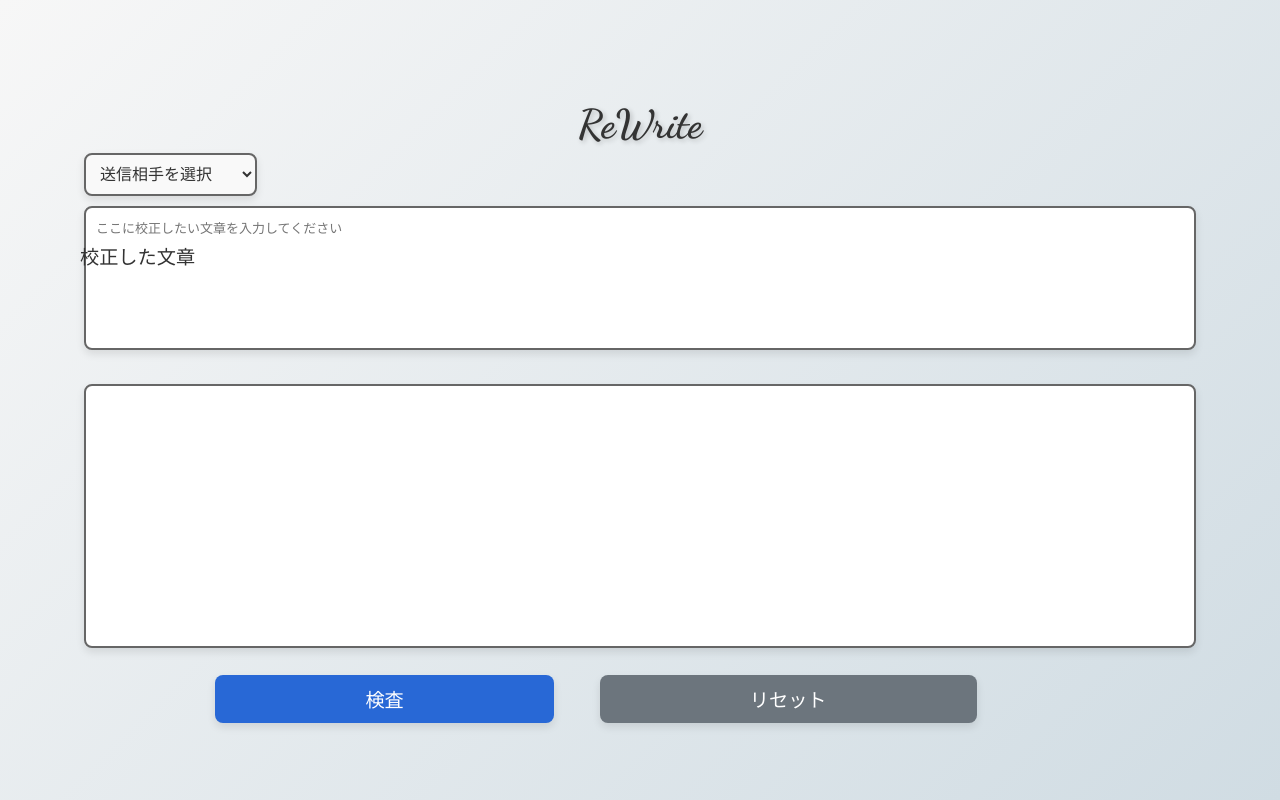
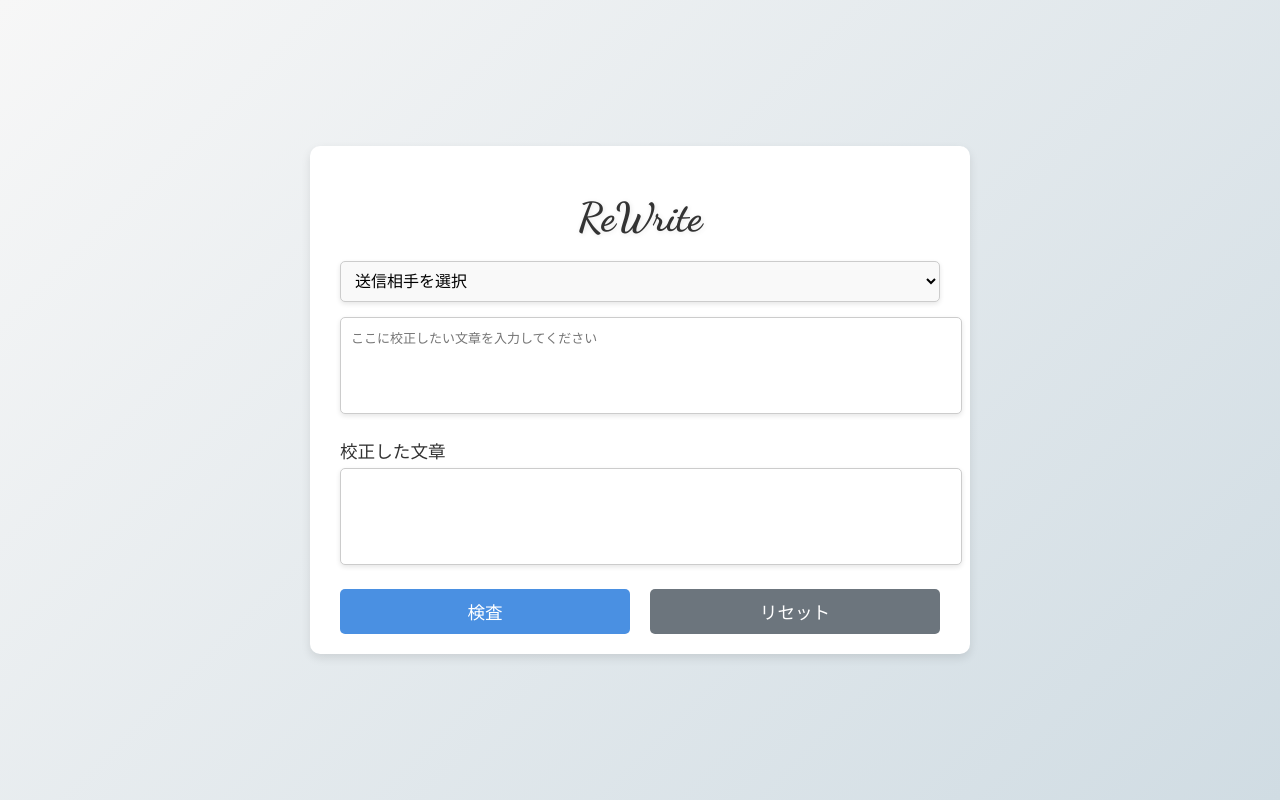
Before and after one commit to KD-J15/AI-Text-Editing-Tools, a Flask app: page / in a window 1280 px wide. Run offline with Flask 3, Linux system fonts and the light colour scheme.

Commit message:
css修正

```diff
--- a/static/css/styles.css
+++ b/static/css/styles.css
@@ -1,127 +1,109 @@
-/* 手書き風フォントの適用 */
+/* 全体のスタイル */
 body {
     font-family: 'Dancing Script', cursive;
-    background: linear-gradient(135deg, #f7f7f7, #d0dce3); /* グラデーションを追加 */
+    background: linear-gradient(135deg, #f7f7f7, #d0dce3);
     margin: 0;
     padding: 0;
     display: flex;
-    flex-direction: column;
     justify-content: center;
     align-items: center;
-    height: 100vh;
-    overflow: hidden; /* スクロールを無効に */
+    min-height: 100vh;
 }
 
-/* タイトルのスタイル */
 h1 {
     text-align: center;
-    font-size: 2.5em; /* サイズを調整 */
-    margin-bottom: 5px;
+    font-size: 2.5em;
     color: #333;
-    text-shadow: 2px 2px 5px rgba(0, 0, 0, 0.2); /* 軽い影を追加して視覚的に際立たせる */
+    margin-bottom: 20px;
+    text-shadow: 1px 1px 5px rgba(0, 0, 0, 0.1);
 }
 
-/* プルダウンメニューのスタイル */
+/* コンテナ */
+.container {
+    width: 90%;
+    max-width: 600px;
+    background-color: #ffffff;
+    padding: 20px 30px;
+    border-radius: 10px;
+    box-shadow: 0px 4px 10px rgba(0, 0, 0, 0.1);
+}
+
+/* select 要素 */
 select {
-    width: 13.5Svw;
+    width: 100%;
     padding: 10px;
-    border: 2px solid #666;
-    border-radius: 8px;
     font-size: 1em;
+    margin-bottom: 15px;
+    border: 1px solid #ccc;
+    border-radius: 5px;
+    box-shadow: 0px 2px 5px rgba(0, 0, 0, 0.1);
     background-color: #f9f9f9;
-    color: #333;
-    margin-bottom: 10px;
-    box-shadow: 0 4px 8px rgba(0, 0, 0, 0.1);
-    transition: all 0.3s ease;
 }
 
 select:focus {
-    border-color: #444;
     outline: none;
-    box-shadow: 0 0 10px rgba(85, 85, 85, 0.3);
+    border-color: #4a90e2;
+    box-shadow: 0 0 5px rgba(74, 144, 226, 0.5);
 }
 
-/* テキストエリアのスタイル */
+/* テキストエリア */
 textarea {
-    width: 85vw;
+    width: 100%;
     padding: 10px;
-    border-radius: 8px;
-    background-color: #fff;
-    border: 2px solid #666;
     font-size: 1em;
-    color: #333;
-    margin-bottom: 10px;
-    box-shadow: 0 4px 8px rgba(0, 0, 0, 0.1);
+    border: 1px solid #ccc;
+    border-radius: 5px;
+    margin-bottom: 20px;
     resize: none;
+    box-shadow: 0px 2px 5px rgba(0, 0, 0, 0.1);
 }
 
 textarea:focus {
-    border-color: #444;
     outline: none;
-    box-shadow: 0 0 10px rgba(85, 85, 85, 0.3);
+    border-color: #4a90e2;
+    box-shadow: 0 0 5px rgba(74, 144, 226, 0.5);
 }
 
-/* 校正する文章と校正した文章の間にマージン */
-.output-section {
-    margin-top: 20px;
+/* ラベル */
+label {
+    font-size: 1.1em;
+    margin-bottom: 5px;
+    display: block;
+    color: #333;
 }
 
-#input-text {
-    height: 15vh;
+/* ボタン */
+.button-container {
+    display: flex;
+    justify-content: center;
+    gap: 20px;
 }
 
-#output-text {
-    height: 30vh;
+button {
+    flex: 1;
+    padding: 10px 20px;
+    border: none;
+    border-radius: 5px;
+    font-size: 1.1em;
+    cursor: pointer;
+    color: white;
+    transition: background-color 0.3s ease, transform 0.2s ease;
 }
 
-
-/* ボタンコンテナのスタイル */
-.button-container {
-    display: flex;
-    justify-content: center; /* ボタンを中央揃え */
-    width: 80vw;
-    margin-top: 10px;
-    gap: 40px; /* ボタン間のスペースを調整 */
+#proofread-btn {
+    background-color: #4a90e2;
 }
 
-/* ボタンスタイル */
-button {
-    padding: 10px 150px;
-    border: none;
-    border-radius: 8px;
-    background-color: #2868d6;
-    color: white;
-    font-size: 1.2em;
-    cursor: pointer;
-    margin: 3px;
-    transition: background-color 0.3s ease, transform 0.2s ease;
-    box-shadow: 0 4px 8px rgba(0, 0, 0, 0.1);
-}
-
-button:hover {
-    background-color: #3850ed;
+#proofread-btn:hover {
+    background-color: #357ab8;
     transform: scale(1.05);
 }
 
-/* 検査ボタンのスタイル */
-button#proofread-btn {
-    background-color: #2868d6;
-}
-
-/* リセットボタンのスタイル */
-button#reset-btn {
+#reset-btn {
     background-color: #6c757d;
 }
 
-button#reset-btn:hover {
+#reset-btn:hover {
     background-color: #5a6268;
+    transform: scale(1.05);
 }
-
-
-label {
-    position: absolute;
-    left: 80px;
-    top: 242px;
-    font-size: 1.2em;
-    color: #333;
-}
```
